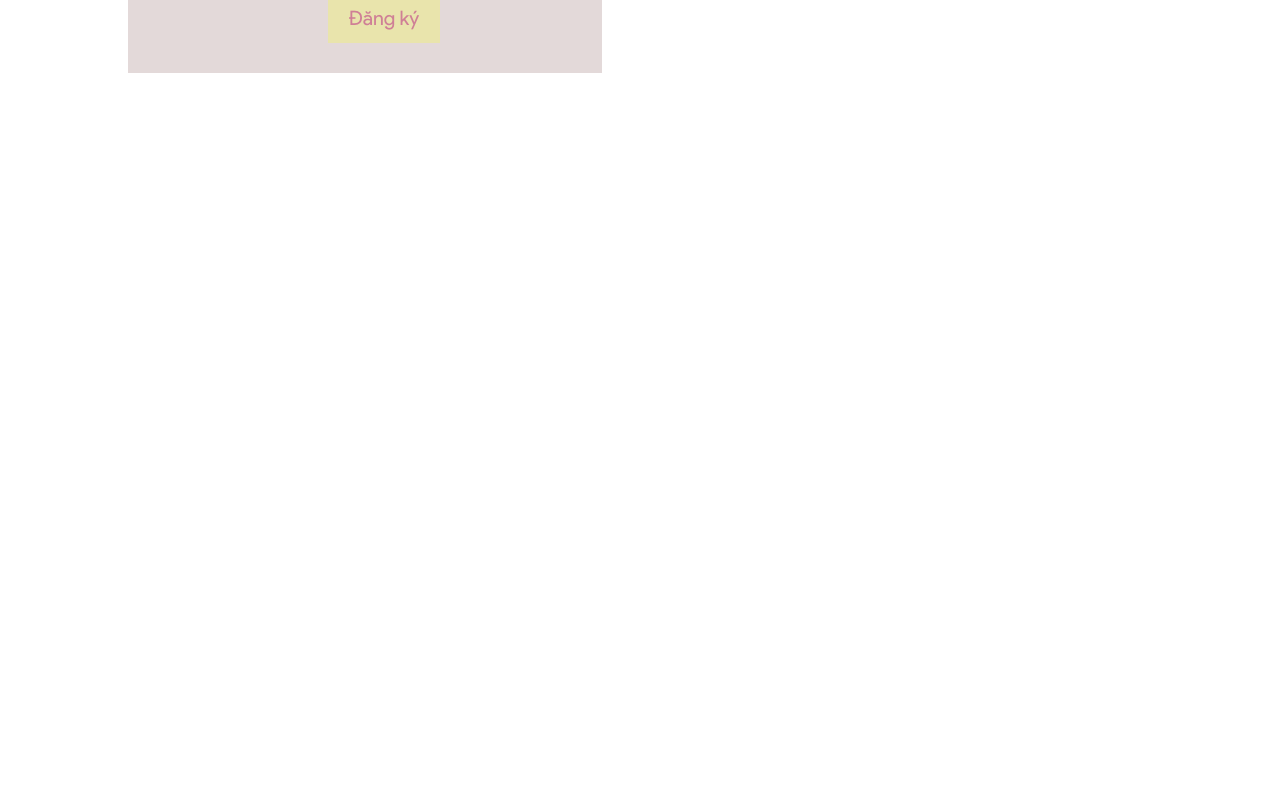
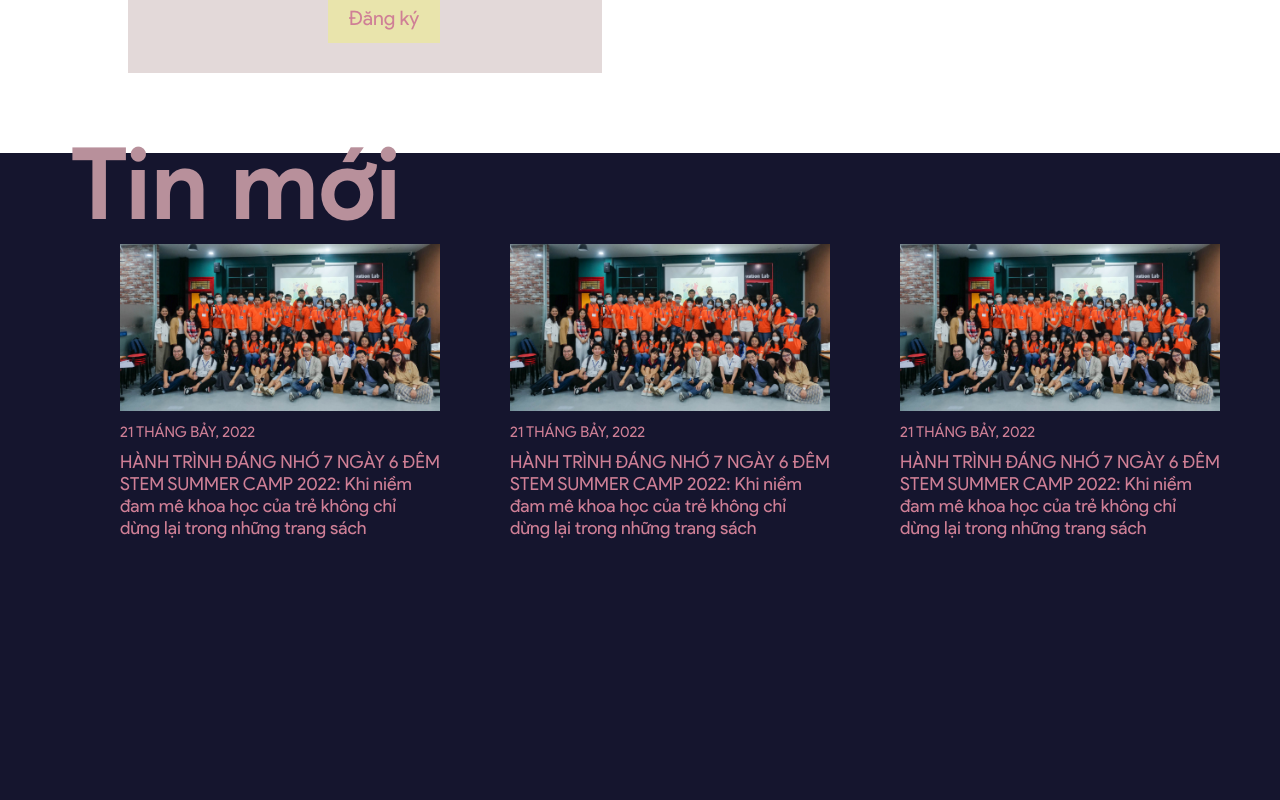
Before and after one commit to nguyentr02/depFinal, a React (Create React App) app: page /blogs in a window 1280 px wide. Shown: the part 1460-2260 px from the top of the page. Built offline with nearby package versions, Linux system fonts and the light colour scheme.

Commit message:
Edit Blogs

```diff
--- a/src/components/Footer/FooterElement.css
+++ b/src/components/Footer/FooterElement.css
@@ -15,7 +15,7 @@
     width: 100%;
 }
 
-.firstField {
+.footer_firstField {
     display: flex;
     flex-direction: column;
     width: 100%;
--- a/src/components/Footer/footer.js
+++ b/src/components/Footer/footer.js
@@ -5,7 +5,7 @@ import './FooterElement.css';
 const footer = () => {
     return (
         <div className='footer'>
-            <div className='firstField'>
+            <div className='footer_firstField'>
                 <div className='imgfield'>
                     {/* <a href='https://www.instagram.com/vnuk.edu.vn/'></a> */}
                     <img
--- a/src/pages/blogs.css
+++ b/src/pages/blogs.css
@@ -12,7 +12,7 @@
 .blogs {
     margin: 0;
     padding: 0;
-    height: 10000px;
+    /* height: 10000px; */
     width: 100%;
     display: flex;
     flex-direction: column;
@@ -20,7 +20,7 @@
 
 /* CSS for Top IMG Field */
 
-.imgField {
+.blogs_imgField {
     width: 100%;
     justify-content: center;
     align-items: center;
@@ -45,20 +45,20 @@
 
 /* CSS for FORM */
 
-.secondField {
+.blogs_secondField {
     width: 100%;
     margin-top: -40px;
     display: flex;
     flex-direction: row;
 }
 
-.container {
+.blogs_container {
     width: 37%;
     background-color: rgba(183, 156, 156, 0.386);
     margin-left:10%;
 }
 
-.title {
+.blogs_title {
     font-family: PSRegular;
     font-size: 28px;
     margin-left: 130px;
@@ -66,14 +66,14 @@
     margin-bottom: 5px;
 }
 
-.sub_title {
+.Blogs-sub_title {
     font-family: PSRegular;
     font-size: 15px;
     margin-left: 160px;
     margin-bottom: 50px;
 }
 
-.container form {
+.blogs_container form {
     padding-left: 50px;
     padding-right: 50px;
     width: 100%;
@@ -116,7 +116,7 @@
     font-size: 20px;
 }
 
-.SecondContainer {
+.blogs_SecondContainer {
     width: 50%;
     padding-left: 200px;
     font-family: PSRegular;
@@ -148,3 +148,54 @@
     color: #8D6671;
     padding-bottom: 20px;
 }
+
+.blogs_ThirdField {
+    margin-top: 80px;
+    width: 100%;
+    height: 1000px;
+    background-color: #15152E;
+}
+
+.blogs_ThirdField-title {
+    font-family: PSBold;
+    font-size: 100px;
+    margin-left: 70px;
+    margin-top: -30px;
+    color: #b8909b;
+}
+
+.blogs_ThirdField-news {
+    width: 100%;
+    display: flex;
+    flex-direction: column;
+}
+
+.blogs_ThirdField-news_lines {
+    display: flex;
+    width: 100%;
+    flex-direction: row;
+    margin-left: 120px;
+}
+
+.blogs_-news {
+    width: 25%;
+    height: 100px;
+    font-family: PSRegular;
+    color: #cf7f96;
+    align-content: center;
+    margin-right: 70px;
+}
+
+.blogs_ThirdField-news_lines-date {
+    font-size: 15px;
+    margin-bottom: 10px;
+}
+
+.blogs_ThirdField-news_lines-title {
+    font-size: 18px;
+}
+
+.blogs_-news img {
+    width: 100%;
+    margin-bottom: 8px;
+}
--- a/src/pages/blogs.js
+++ b/src/pages/blogs.js
@@ -4,18 +4,18 @@ import './blogs.css'
 const Blogs = () => {
     return (
         <div className='blogs'>
-            <div className='imgField'>
+            <div className='blogs_imgField'>
                 <h1 id='blogs'>Blogs</h1>
             </div>
 
 
-            <div className='secondField'>
+            <div className='blogs_secondField'>
 
-                <div className='container'>
-                    <div className='title'>
+                <div className='blogs_container'>
+                    <div className='blogs_title'>
                         ĐĂNG KÝ XÉT TUYỂN
                     </div>
-                    <div className='sub_title'>
+                    <div className='Blogs-sub_title'>
                         Kỳ tuyển sinh năm học 2022-2023
                     </div>
                     <form action='#'>
@@ -63,7 +63,7 @@ const Blogs = () => {
                     </form>
                 </div>
 
-                <div className='SecondContainer'>
+                <div className='blogs_SecondContainer'>
                     <img id='SecondContainer_img' src={require("../assets/img/blog_recruit.jpg")} alt='img' />
                     <div className='Secondbox'>
                         <div id='boxTitle'>
@@ -83,6 +83,43 @@ const Blogs = () => {
                     </div>
                 </div>
             </div>
+            <div className='blogs_ThirdField'>
+                <div className='blogs_ThirdField-title'>
+                    Tin mới
+                </div>
+                <div className='blogs_ThirdField-news'>
+                    <div className='blogs_ThirdField-news_lines'>
+                        <div className='blogs_-news'>
+                            <img src={require("../assets/img/blogs_new1.jpg")} alt='img'/>
+                            <div className='blogs_ThirdField-news_lines-date'>
+                                21 THÁNG BẢY, 2022
+                            </div>
+                            <div className='blogs_ThirdField-news_lines-title'>
+                                HÀNH TRÌNH ĐÁNG NHỚ 7 NGÀY 6 ĐÊM STEM SUMMER CAMP 2022: Khi niềm đam mê khoa học của trẻ không chỉ dừng lại trong những trang sách
+                            </div>
+                        </div>
+                        <div className='blogs_-news'>
+                            <img src={require("../assets/img/blogs_new1.jpg")} alt='img'/>
+                            <div className='blogs_ThirdField-news_lines-date'>
+                                21 THÁNG BẢY, 2022
+                            </div>
+                            <div className='blogs_ThirdField-news_lines-title'>
+                                HÀNH TRÌNH ĐÁNG NHỚ 7 NGÀY 6 ĐÊM STEM SUMMER CAMP 2022: Khi niềm đam mê khoa học của trẻ không chỉ dừng lại trong những trang sách
+                            </div>
+                        </div>
+                        <div className='blogs_-news'>
+                            <img src={require("../assets/img/blogs_new1.jpg")} alt='img'/>
+                            <div className='blogs_ThirdField-news_lines-date'>
+                                21 THÁNG BẢY, 2022
+                            </div>
+                            <div className='blogs_ThirdField-news_lines-title'>
+                                HÀNH TRÌNH ĐÁNG NHỚ 7 NGÀY 6 ĐÊM STEM SUMMER CAMP 2022: Khi niềm đam mê khoa học của trẻ không chỉ dừng lại trong những trang sách
+                            </div>
+                        </div>
+                    </div>
+                </div>
+            </div>
+
         </div>
     )
 }
```
Also changed, not shown: src/assets/img/blogs_new1.jpg (added).
